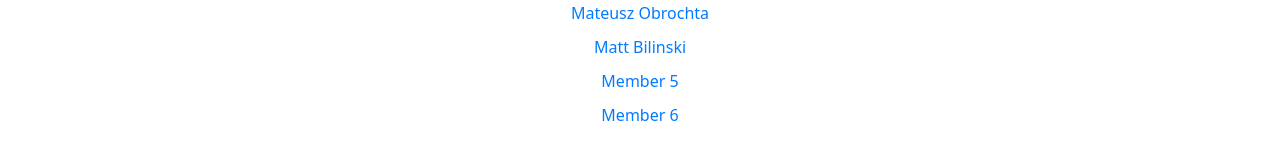
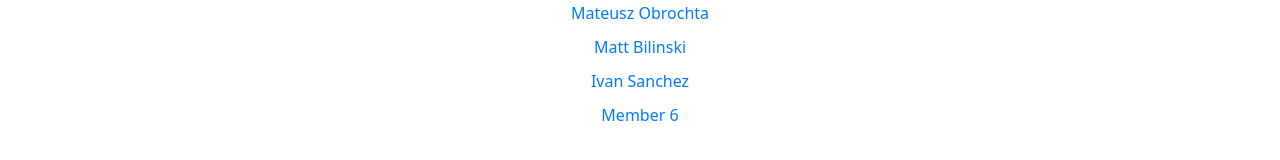
Before and after one commit to thecoshopteam/coshop-web, a React (Vite) app: page /about-us in a window 1280 px wide. Shown: the part 190-350 px from the top of the page. Built offline with nearby package versions, Linux system fonts and the light colour scheme; no server answers; sample sign-in values are in the browser's storage.

Commit message:
LinkedIn Ivan

```diff
--- a/src/pages/AboutUs.jsx
+++ b/src/pages/AboutUs.jsx
@@ -45,9 +45,9 @@ const AboutUs = () => {
           <a
             target="_blank"
             style={{ color: "#007bff" }}
-            href="https://www.linkedin.com/in/your-user-name"
+            href="https://www.linkedin.com/in/ivansanchez-/"
           >
-            Member 5
+            Ivan Sanchez
           </a>
         </li>
         <li style={{ margin: "10px 0" }}>
```
